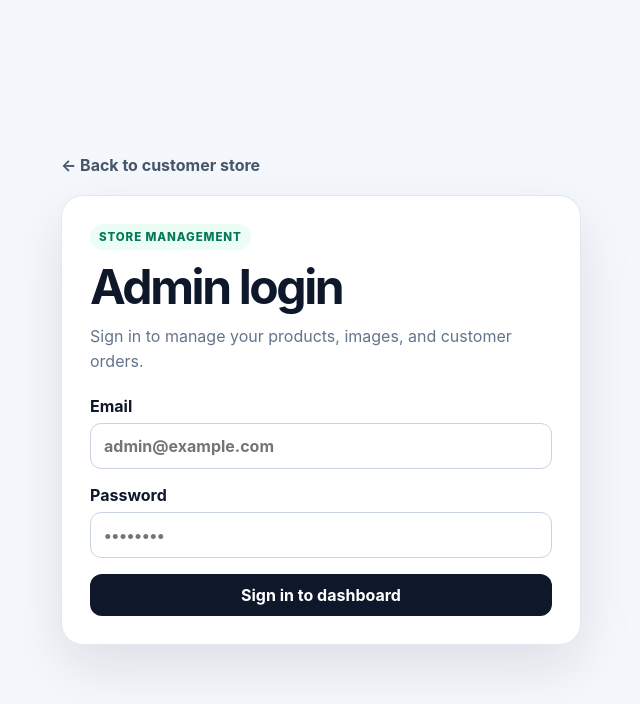
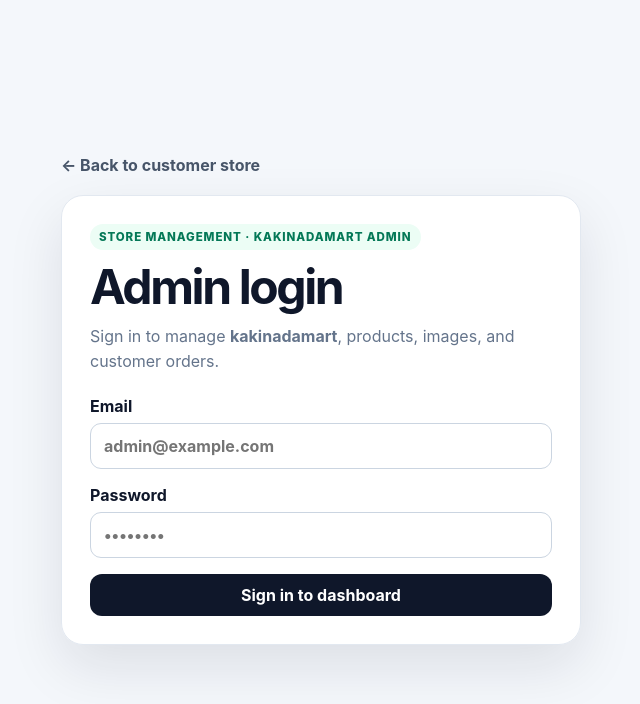
Before and after one commit to Kadasatish/KakinadaMartSaaS, a React (Vite) app: page /admin/kakinadamart-01/login in a window 1280 px wide. Shown: the top 704 px of the page, without its empty margins (319-959 px from the left). Built offline with nearby package versions, Linux system fonts and the light colour scheme; no server answers.

Commit message:
feat: bind admin login to identity URL

```diff
--- a/src/admin/AdminLogin.jsx
+++ b/src/admin/AdminLogin.jsx
@@ -1,10 +1,14 @@
 import { signInWithEmailAndPassword } from 'firebase/auth'
 import { useState } from 'react'
-import { Link, useNavigate } from 'react-router-dom'
+import { Link, useNavigate, useParams } from 'react-router-dom'
 import { auth } from '../firebase'
+import { getAdminIdentityBySlug } from '../tenant'
 
 export default function AdminLogin() {
   const navigate = useNavigate()
+  const { adminSlug } = useParams()
+  const tenantId = getAdminIdentityBySlug(adminSlug)
+  const identity = tenantId ? { slug: adminSlug, name: `${tenantId === 'kakinadamart' ? 'KakinadaMart' : 'Client 2'} Admin` } : null
   const [email, setEmail] = useState('')
   const [password, setPassword] = useState('')
   const [error, setError] = useState('')
@@ -17,10 +21,15 @@
       setError('Firebase is not configured yet.')
       return
     }
+    if (!tenantId) {
+      setError('Unknown admin URL.')
+      return
+    }
     setBusy(true)
     try {
       await signInWithEmailAndPassword(auth, email, password)
-      navigate('/admin', { replace: true })
+      sessionStorage.setItem('kakinadamart-admin-expected-tenant', tenantId)
+      navigate(`/admin/${adminSlug}`, { replace: true })
     } catch (err) {
       setError(err.message)
     } finally {
@@ -31,11 +40,11 @@
   return (
     <main className="container auth-page">
       <section className="auth-shell">
-        <Link className="auth-back" to="/">← Back to customer store</Link>
+        <Link className="auth-back" to={`/store/${tenantId || 'kakinadamart'}`}>← Back to customer store</Link>
         <div className="auth-card">
-          <span className="auth-badge">Store management</span>
+          <span className="auth-badge">Store management · {identity?.name || 'Admin'}</span>
           <h1>Admin login</h1>
-          <p>Sign in to manage your products, images, and customer orders.</p>
+          <p>Sign in to manage <strong>{tenantId || 'your store'}</strong>, products, images, and customer orders.</p>
           <form className="form-card" onSubmit={submit}>
             <label>Email<input autoComplete="email" type="email" required value={email} onChange={(e) => setEmail(e.target.value)} placeholder="admin@example.com" /></label>
             <label>Password<input autoComplete="current-password" type="password" required value={password} onChange={(e) => setPassword(e.target.value)} placeholder="••••••••" /></label>
```
